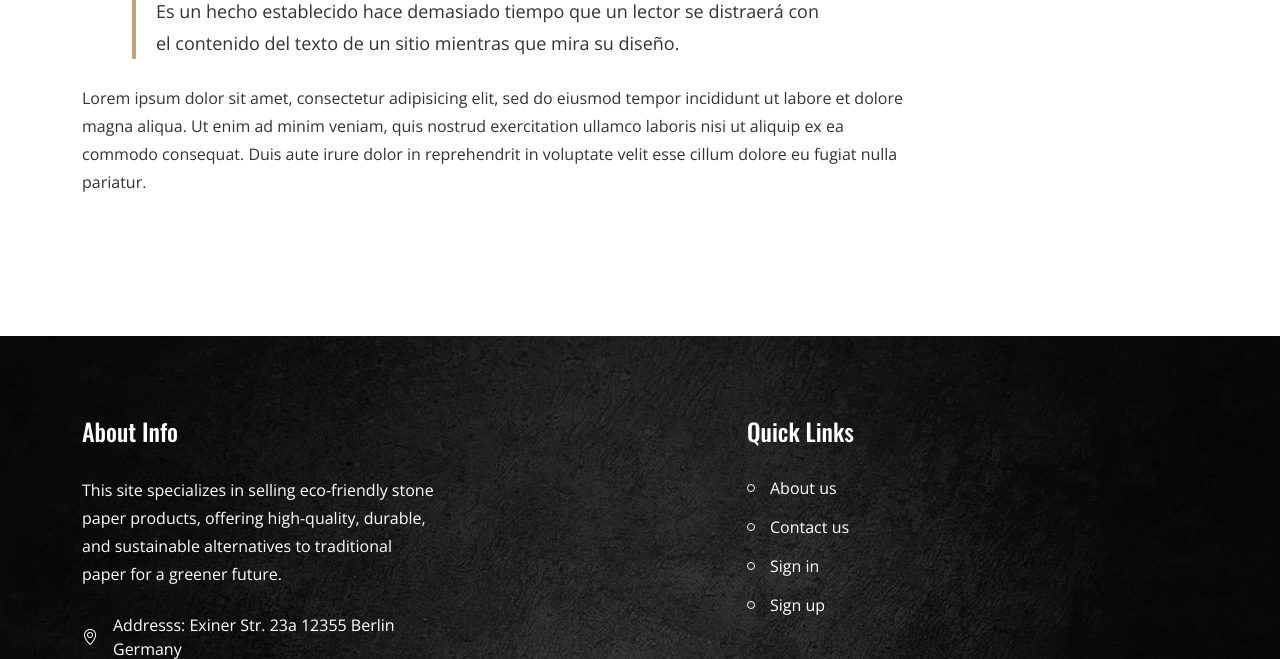
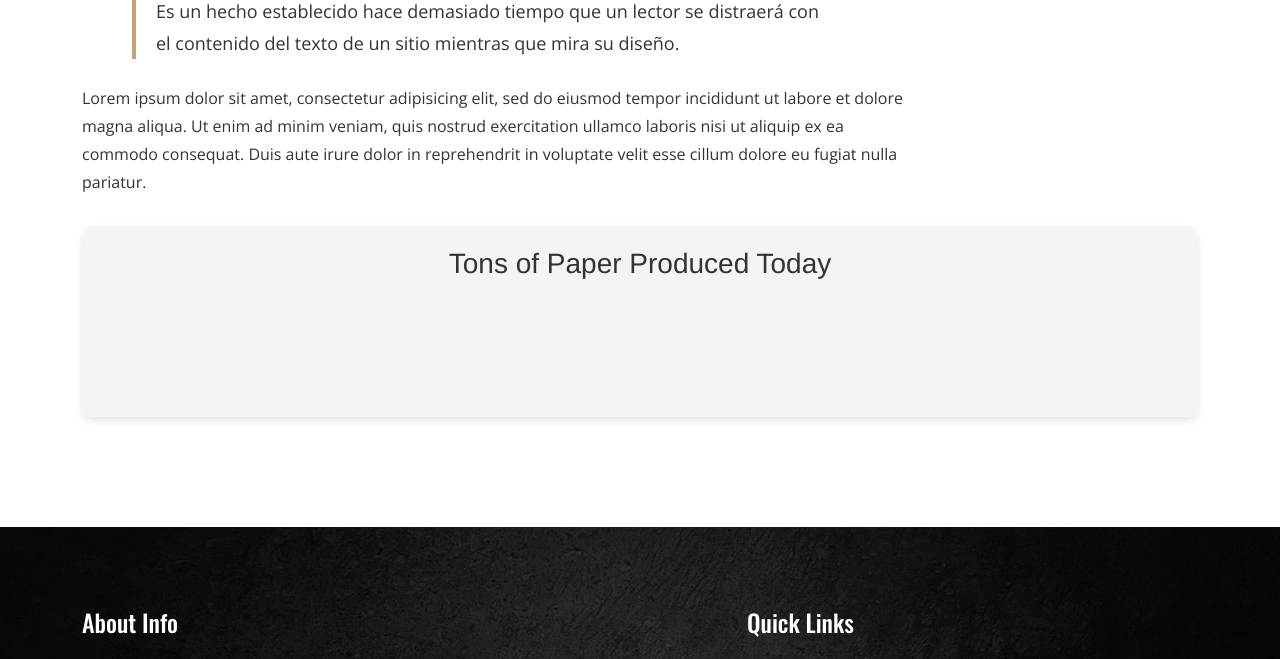
Before and after one commit to mahdiashtian/Limova, a Django app: page /articles/ in a window 1280 px wide. Shown: the part 1083-1742 px from the top of the page. Run offline with Django 5.2, Linux system fonts and the light colour scheme; data that the repository does not hold is empty; some libraries are stand-ins or nearby versions; grey boxes are pictures that could not be loaded.

Commit message:
Update blog-details-right-sidebar.html

```diff
--- a/articles/templates/blog-details-right-sidebar.html
+++ b/articles/templates/blog-details-right-sidebar.html
@@ -4,7 +4,6 @@
     <!-- Page Banner Section Start -->
     {% include 'includes/page_banner.html' with page_name="BLOG DETAIL" %}
     <!-- Page Banner Section End -->
-
     <!-- Blog Section Start -->
     <div class="shop-product-section section section-padding">
         <div class="container">
@@ -79,7 +78,20 @@
                     {#                    </ul>#}
                 </div>
 
-
+                <!-- Paper Counter Section Start -->
+                <div class="col-12 mb-8 text-center">
+                    <div class="paper-counter-container"
+                         style="background-color: #f4f4f4; padding: 20px; border-radius: 10px; box-shadow: 0 4px 8px rgba(0, 0, 0, 0.1);">
+                        <h3 style="font-family: 'Helvetica Neue', Arial, sans-serif; color: #333;">Tons of Paper
+                            Produced Today</h3>
+                        <iframe title="Tons of paper produced"
+                                src="https://www.theworldcounts.com/embeds/counters/69?background_color=white&color=black&font_family=%22Helvetica+Neue%22%2C+Arial%2C+sans-serif&font_size=14"
+                                style="border: none; width: 100%; max-width: 300px; height: 100px; margin: 0 auto;"
+                                height="100" width="300">
+                        </iframe>
+                    </div>
+                </div>
+                <!-- Paper Counter Section End -->
             </div>
         </div>
     </div>
```
Lines whose indentation alone changed are shown as unchanged.
